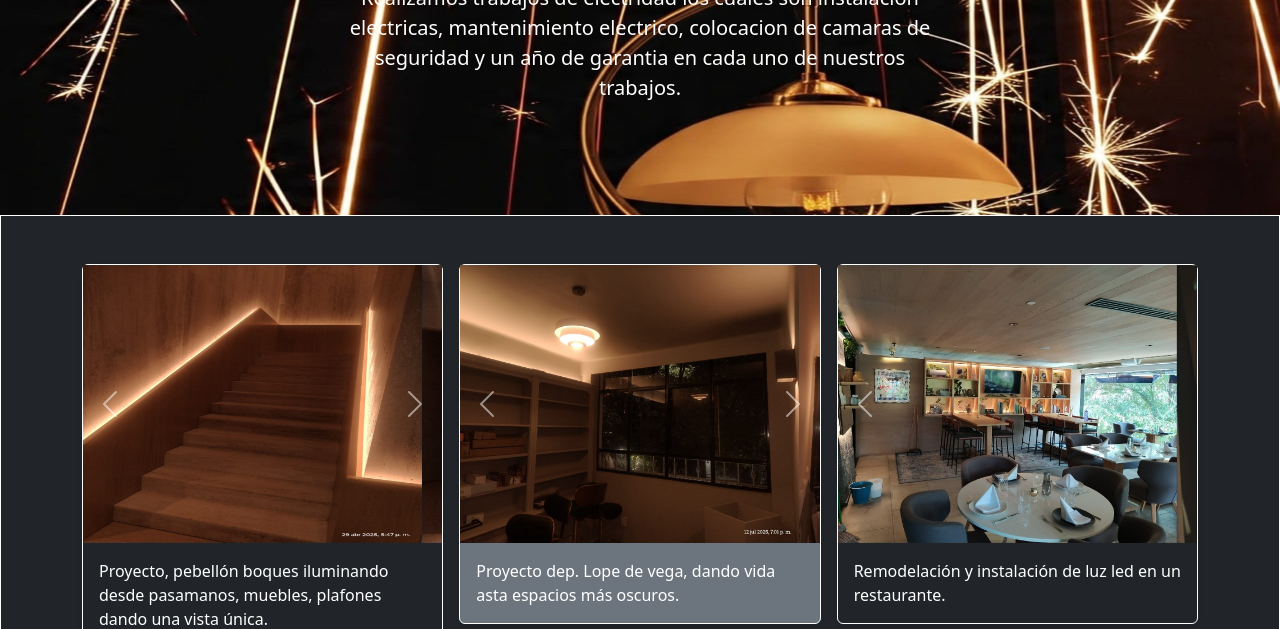
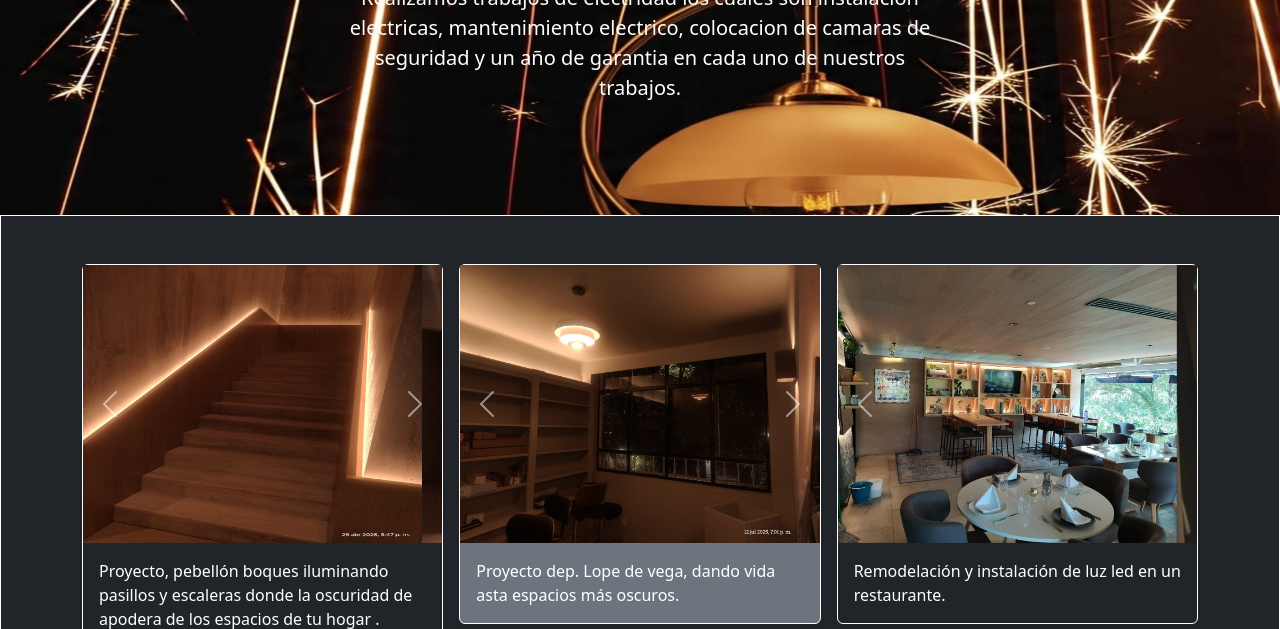
Before and after one commit to Adrian-electrica/Adrian-electrica.github.io, a plain HTML site: page index.html in a window 1280 px wide. Shown: the part 171-800 px from the top of the page. Drawn offline with Linux system fonts and the light colour scheme.

Commit message:
Update index.html

```diff
--- a/index.html
+++ b/index.html
@@ -130,7 +130,7 @@
 
 
             <div class="card-body">
-              <p class="card-text text-white">Proyecto, pebellón boques iluminando desde pasamanos, muebles, plafones dando una vista única.</p>
+              <p class="card-text text-white">Proyecto, pebellón boques iluminando pasillos y escaleras donde la oscuridad de apodera de los espacios de tu hogar .</p>
 
             </div>
           </div>
```
